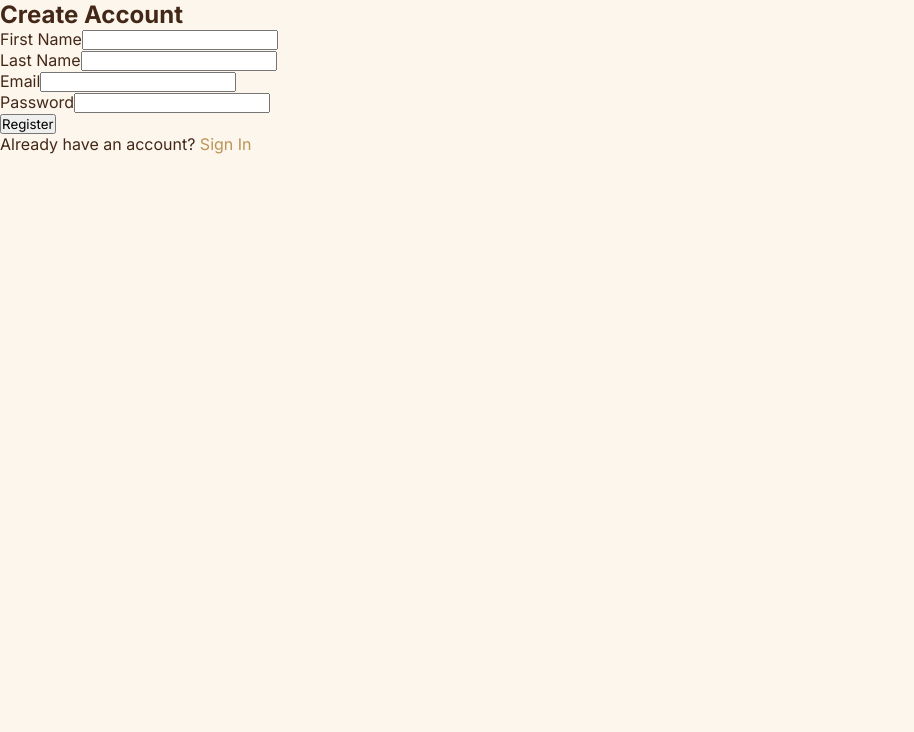
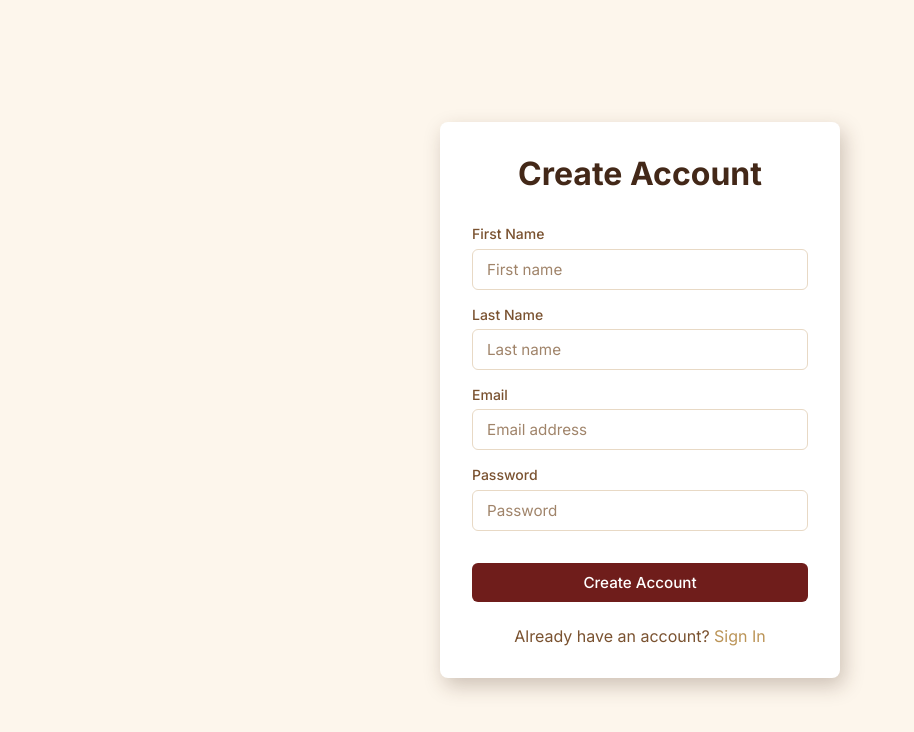
Before and after one commit to malabudi/dineup-fe, an Angular app: page /register in a window 1280 px wide. Shown: the top 732 px of the page, without its empty margins (0-914 px from the left). Built offline with nearby package versions, Linux system fonts and the light colour scheme.

Commit message:
feat: added styling to sign up page

```diff
--- a/src/app/pages/login/login.component.html
+++ b/src/app/pages/login/login.component.html
@@ -11,7 +11,7 @@
       id="email"
       type="email"
       name="email"
-      placeholder="Email"
+      placeholder="Email address"
       [required]="true"
       label="Email"
       [value]="form.email"
--- a/src/app/pages/register/register.component.html
+++ b/src/app/pages/register/register.component.html
@@ -1,61 +1,65 @@
-<div class="register-container">
-  <h2>Create Account</h2>
+<div class="form-container">
+  <h1>Create Account</h1>
 
-  <div *ngIf="errorMessage" class="error-banner">
+  <div [class.visible]="errorMessage" class="error-banner">
     {{ errorMessage }}
   </div>
 
   <form (ngSubmit)="onSubmit()">
 
-    <div class="form-group">
-      <label for="firstName">First Name</label>
-      <input
+    <app-input
       id="firstName"
       type="text"
-        [(ngModel)]="form.firstName"
       name="firstName"
-        required
+      placeholder="First name"
+      label="First Name"
+      [required]="true"
+      [value]="form.firstName"
+      (valueChange)="form.firstName = $event"
     />
-    </div>
 
-    <div class="form-group">
-      <label for="lastName">Last Name</label>
-      <input
+    <app-input
       id="lastName"
       type="text"
-        [(ngModel)]="form.lastName"
       name="lastName"
-        required
+      placeholder="Last name"
+      label="Last Name"
+      [required]="true"
+      [value]="form.lastName"
+      (valueChange)="form.lastName = $event"
     />
-    </div>
 
-    <div class="form-group">
-      <label for="email">Email</label>
-      <input
+    <app-input
       id="email"
       type="email"
-        [(ngModel)]="form.email"
       name="email"
-        required
+      placeholder="Email address"
+      label="Email"
+      [required]="true"
+      [value]="form.email"
+      (valueChange)="form.email = $event"
     />
-    </div>
 
-    <div class="form-group">
-      <label for="password">Password</label>
-      <input
+    <app-input
       id="password"
       type="password"
-        [(ngModel)]="form.password"
       name="password"
-        required
+      placeholder="Password"
+      label="Password"
+      [required]="true"
+      [value]="form.password"
+      (valueChange)="form.password = $event"
     />
-    </div>
 
-    <button type="submit" [disabled]="loading">
-      {{ loading ? 'Creating account...' : 'Register' }}
-    </button>
+    <app-button
+      label="Create Account"
+      [loading]="loading"
+      type="submit"
+      variant="primary"
+      class="submit-button"
+    />
 
   </form>
 
-  <p>Already have an account? <a routerLink="/login">Sign In</a></p>
+  <p class="sign-up">Already have an account? <a routerLink="/login">Sign In</a></p>
 </div>
--- a/src/app/pages/register/register.component.scss
+++ b/src/app/pages/register/register.component.scss
@@ -0,0 +1,63 @@
+:host {
+  display: flex;
+  justify-content: center;
+  align-items: center;
+  min-height: 100vh;
+}
+
+.form-container {
+    position: relative;
+    max-width: 90vw;
+    width: 400px;
+    margin: 0 auto;
+    padding: 2rem;
+    background-color: var(--color-surface);
+    border-radius: 8px;
+    box-shadow: var(--shadow);
+}
+
+h1 {
+    margin-bottom: 2rem;
+    text-align: center;
+}
+
+.submit-button {
+    margin-top: 2rem;
+}
+
+.sign-up {
+    text-align: center;
+    color: var(--color-text-secondary);
+    margin-top: 1.5rem;
+}
+
+.error-banner {
+    background-color: var(--color-error);
+    color: white;
+    border-radius: 4px;
+    padding: 0;
+    overflow: hidden;
+    max-height: 0;
+    text-align: left;
+    opacity: 0;
+    transition: opacity 0.2s ease, max-height 0.2s ease, padding 0.2s ease;
+
+    &.visible {
+        opacity: 1;
+        max-height: 100px;
+        padding: 0.75rem 1rem;
+        margin-bottom: 1rem;
+        animation: slideDown 0.2s ease forwards;
+    }
+}
+
+@keyframes slideDown {
+  from {
+    opacity: 0;
+    transform: translateY(-8px);
+  }
+  to {
+    opacity: 1;
+    transform: translateY(0);
+  }
+}
--- a/src/app/pages/register/register.component.ts
+++ b/src/app/pages/register/register.component.ts
@@ -4,11 +4,13 @@ import { FormsModule } from '@angular/forms';
 import { Router, RouterLink } from '@angular/router';
 import { AuthService } from '../../core/services/auth.service';
 import { RegisterRequest } from '../../models/auth.models';
+import { InputComponent } from '../../components/ui/input/input.component';
+import { ButtonComponent } from '../../components/ui/button/button.component';
 
 @Component({
   selector: 'app-register',
   standalone: true,
-  imports: [CommonModule, FormsModule, RouterLink],
+  imports: [CommonModule, FormsModule, RouterLink, InputComponent, ButtonComponent],
   templateUrl: './register.component.html',
   styleUrl: './register.component.scss'
 })
@@ -30,6 +32,11 @@ export class RegisterComponent {
   ) {}
 
   onSubmit(): void {
+    if (!this.form.firstName || !this.form.lastName || !this.form.email || !this.form.password) {
+      this.errorMessage = 'Please fill in all fields.';
+      return;
+    }
+
     this.loading = true;
     this.errorMessage = '';
 
```
Lines whose indentation alone changed are shown as unchanged.
